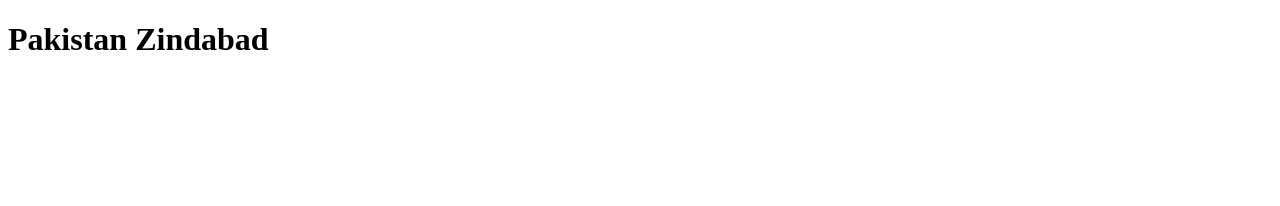
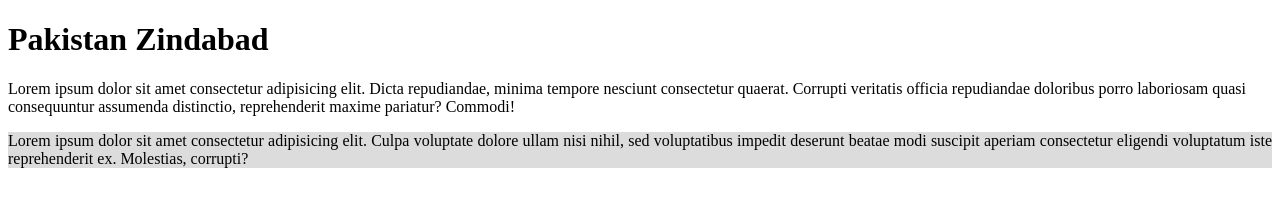
Before and after one commit to rizwanalvi/dum2409e01, a plain HTML site: page index.html in a window 1280 px wide. Drawn offline with Linux system fonts and the light colour scheme.

Commit message:
update new

```diff
--- a/index.html
+++ b/index.html
@@ -7,5 +7,7 @@
 </head>
 <body>
     <h1>Pakistan Zindabad</h1>
+    <p>Lorem ipsum dolor sit amet consectetur adipisicing elit. Dicta repudiandae, minima tempore nesciunt consectetur quaerat. Corrupti veritatis officia repudiandae doloribus porro laboriosam quasi consequuntur assumenda distinctio, reprehenderit maxime pariatur? Commodi!</p>
+    <p style="background-color: gainsboro;text-align: justify;">Lorem ipsum dolor sit amet consectetur adipisicing elit. Culpa voluptate dolore ullam nisi nihil, sed voluptatibus impedit deserunt beatae modi suscipit aperiam consectetur eligendi voluptatum iste reprehenderit ex. Molestias, corrupti?</p>
 </body>
 </html>
```
